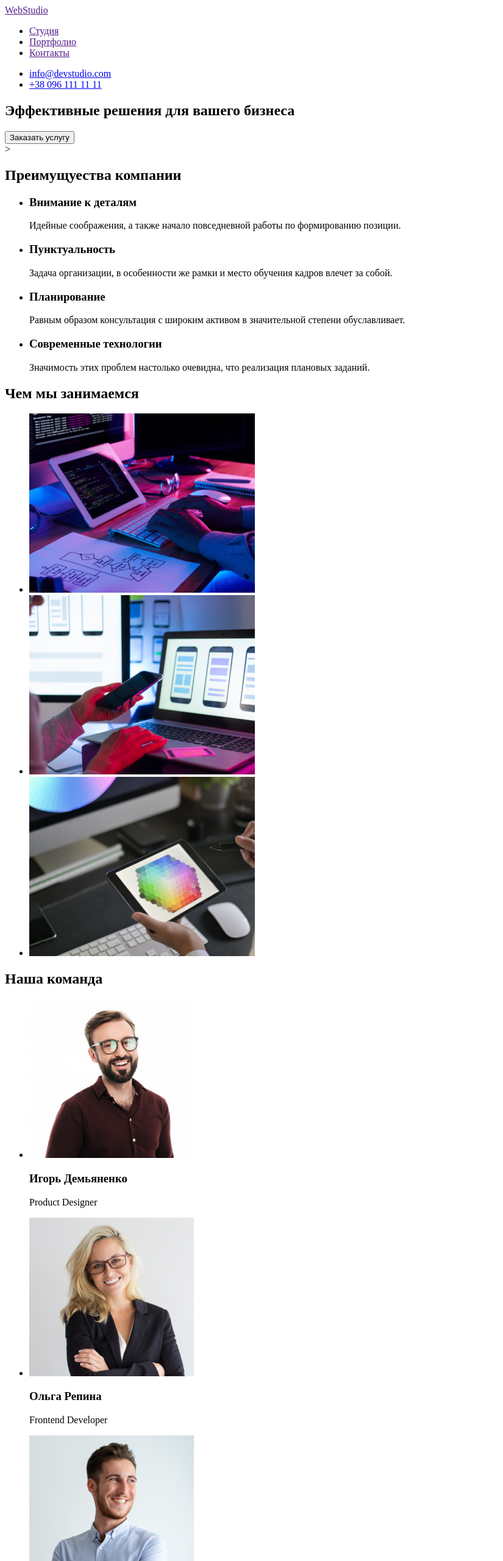
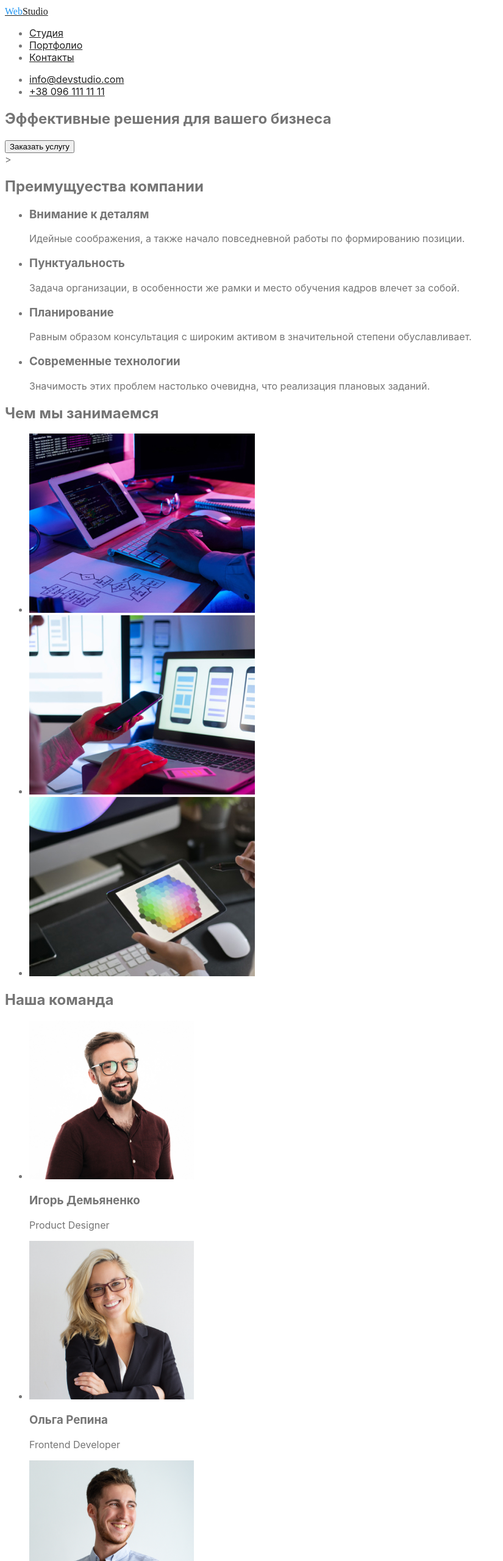
Before and after one commit to StepantsovVlad/goit-markup-hw-02, a plain HTML site: page index.html in a window 1280 px wide. Shown: the top 2560 px of the page at 61% size, without its empty margins (0-825 px from the left). Drawn offline with Linux system fonts and the light colour scheme.

Commit message:
верстка портфолио и добавление классов

```diff
--- /dev/null
+++ b/css/styles.css
@@ -0,0 +1,36 @@
+/* основной цвет текста #212121 */
+/* вторичный цвет текста #757575 */
+/* белый #FFFFFF */
+/* акцент #2196F3 */
+body {
+  background-color: #fff;
+  color: #757575;
+  font-family: -apple-system, BlinkMacSystemFont, 'Segoe UI', Roboto, Oxygen,
+    Ubuntu, Cantarell, 'Open Sans', 'Helvetica Neue', sans-serif;
+}
+/* logo */
+.logo {
+  font-family: raleway;
+  color: #212121;
+}
+.logo .blue {
+  color: #2196f3;
+}
+/* site-nav */
+.site-nav a {
+  color: #212121;
+}
+.site-nav .link:hover,
+.site-nav .link:focus {
+  color: #2196f3;
+}
+/* site-contacts */
+.site-contacts .link {
+  color: #212121;
+}
+.site-contacts .link:hover,
+.site-contacts .link:focus {
+  color: #2196f3;
+}
+.employee-name {
+}
--- a/index.html
+++ b/index.html
@@ -5,45 +5,46 @@
     <meta http-equiv="X-UA-Compatible" content="IE=edge">
     <meta name="viewport" content="width=device-width, initial-scale=1.0">
     <title>Document</title>
+    <link rel="stylesheet" href="css/styles.css">
 </head>
 <body>
     <header>
         <nav>
-        <a href="">WebStudio</a>
-        <ul>
-            <li><a href="">Студия</a></li>
-            <li><a href="">Портфолио</a></li>
-            <li><a href="">Контакты</a></li>
+        <a href="" class="logo"><span class="blue">Web</span>Studio</a>
+        <ul class="site-nav">
+            <li><a href="" class="link">Студия</a></li>
+            <li><a href="" class="link">Портфолио</a></li>
+            <li><a href="" class="link">Контакты</a></li>
         </ul>
         </nav>
-        <ul>
-            <li><a href="mailto:info@devstudio.com">info@devstudio.com</a></li>
-            <li><a href="tel:+380961111111">+38 096 111 11 11</a></li>
+        <ul class="site-contacts">
+            <li><a href="mailto:info@devstudio.com" class="link">info@devstudio.com</a></li>
+            <li><a href="tel:+380961111111" class="link">+38 096 111 11 11</a></li>
         </ul>
     </header>
     <main>
-    <section>
+    <section class="hero">
         <h1>Эффективные решения для вашего бизнеса</h1>
         <button type="button">Заказать услугу</button>
     </section>>
-    <section>
+    <section class="section-advantage">
         <h2>Преимущуества компании</h2>
         <ul>
             <li>
-                <h3>Внимание к деталям</h3>
-                <p>Идейные соображения, а также начало повседневной работы по формированию позиции.</p>
+                <h3 class="meaning">Внимание к деталям</h3>
+                <p class="example">Идейные соображения, а также начало повседневной работы по формированию позиции.</p>
             </li>
             <li>
-                <h3>Пунктуальность</h3>
-                <p>Задача организации, в особенности же рамки и место обучения кадров влечет за собой.</p>
+                <h3 class="meaning">Пунктуальность</h3>
+                <p class="example">Задача организации, в особенности же рамки и место обучения кадров влечет за собой.</p>
             </li>
             <li>
-                <h3>Планирование</h3>
-                <p>Равным образом консультация с широким активом в значительной степени обуславливает.</p>
+                <h3 class="meaning">Планирование</h3>
+                <p class="example">Равным образом консультация с широким активом в значительной степени обуславливает.</p>
             </li>
             <li>
-                <h3>Современные технологии</h3>
-                <p>Значимость этих проблем настолько очевидна, что реализация плановых заданий.</p>
+                <h3 class="meaning">Современные технологии</h3>
+                <p class="example">Значимость этих проблем настолько очевидна, что реализация плановых заданий.</p>
             </li>
         </ul>
     </section>
@@ -62,39 +63,39 @@
         </ul>
 
     </section>
-    <section>
+    <section class="section-employee">
         <h2>Наша команда</h2>
         <ul>
             <li>
                 <img src="./images/igor.jpg" alt="фото Игоря" width="270">
-                <h3>Игорь Демьяненко</h3>
-                <p>Product Designer</p>
+                <h3 class="name">Игорь Демьяненко</h3>
+                <p class="department">Product Designer</p>
             </li>
             <li>
                 <img src="./images/olga.jpg" alt="фото Ольги" width="270">
-                <h3>Ольга Репина</h3>
-                <p>Frontend Developer</p>
+                <h3 class="name">Ольга Репина</h3>
+                <p class="department">Frontend Developer</p>
             </li>
             <li>
                 <img src="./images/nikolay.jpg" alt="фото Николая" width="270">
-                <h3>Николай Тарасов</h3>
-                <p>Marketing</p>
+                <h3 class="name">Николай Тарасов</h3>
+                <p class="department">Marketing</p>
             </li>
             <li>
                 <img src="./images/mihail.jpg" alt="фото Михаила" width="270">
-                <h3>Михаил Ермаков</h3>
-                <p>UI Designer</p>
+                <h3 class="name">Михаил Ермаков</h3>
+                <p class="department">UI Designer</p>
             </li>
         </ul>
     </section>
     </main>
     <footer>
-        <a href="">WebStudio</a>
+        <a href="" class="logo"><span class="blue">Web</span>Studio</a>
         <address>
             <p>г. Киев, пр-т Леси Украинки, 26</p>
             <ul>
-                <li><a href="mailto:info@example.com">info@example.com</a></li>
-                <li><a href="tel:+380991111111">+38 099 111 11 11</a></li>
+                <li><a href="mailto:info@example.com" class="link">info@example.com</a></li>
+                <li><a href="tel:+380991111111" class="link">+38 099 111 11 11</a></li>
             </ul>
         </address>
     </footer>
```
Also changed, not shown: portfolio.html (added, +96 -0 lines), images/boxes.jpg (added), images/growingbusines.jpg (added), images/inspirations.jpg (added), images/lab.jpg (added), images/limitededition.jpg (added), images/poster.jpg (added), images/prime.jpg (added), images/seafood.jpg (added), images/tehnokryak.jpg (added).
